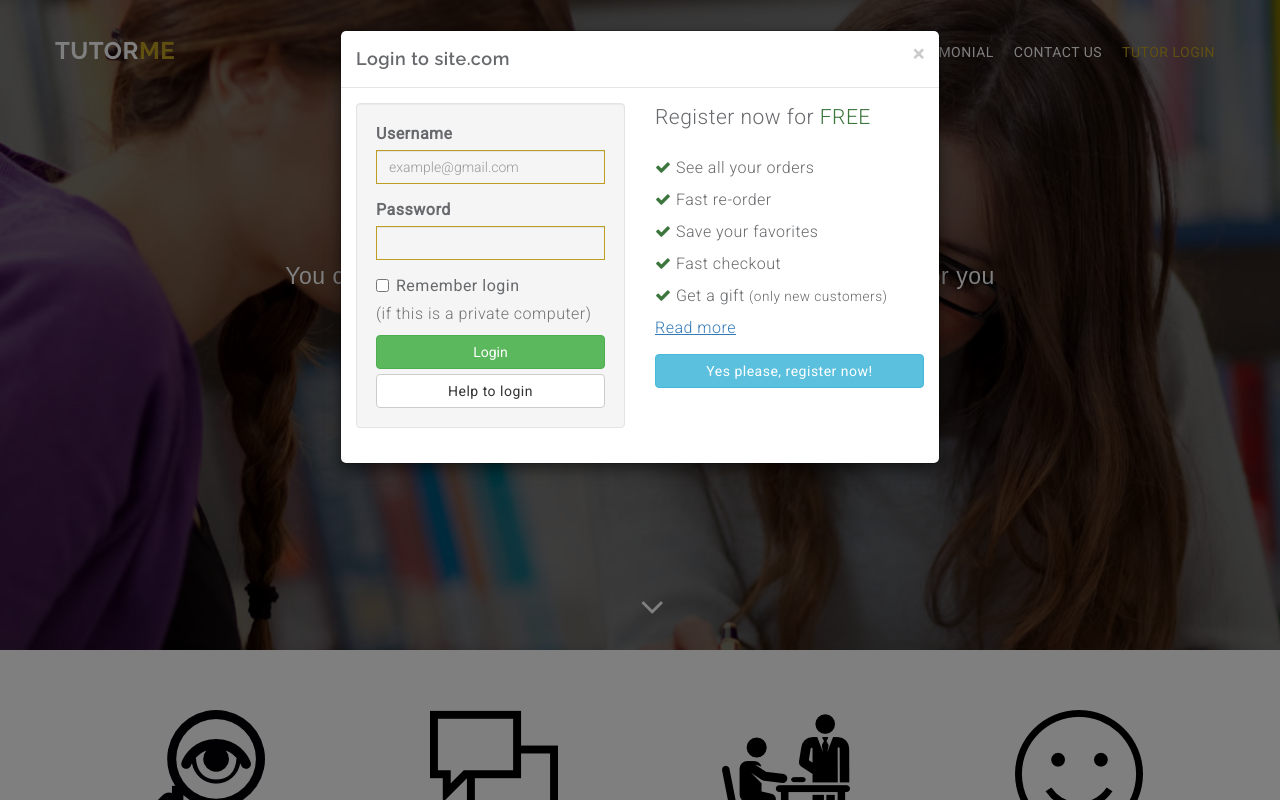
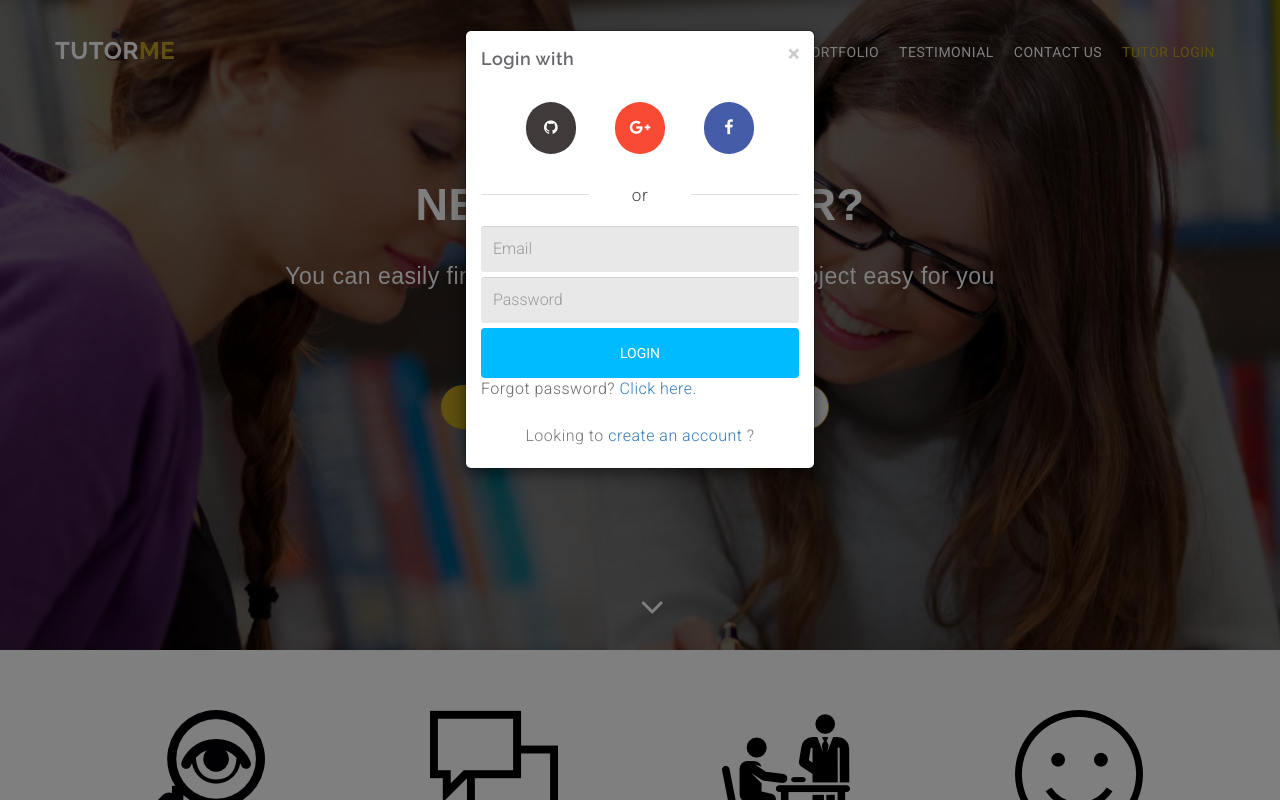
Before and after one commit to omitobi/tutorme, a plain HTML site: page index.html in a window 1280 px wide. Both pictures are taken after a click on the link "TUTOR LOGIN". Shown: the top 800 px of the page. Drawn offline with Linux system fonts and the light colour scheme.

Commit message:
Reform login modal

```diff
--- /dev/null
+++ b/css/login-register.css
@@ -0,0 +1,231 @@
+/*
+ *
+ * login-register modal
+ * Autor: Creative Tim
+ * Web-autor: creative.tim
+ * Web script: http://creative-tim.com
+ *
+ */
+
+/*  Shake animation  */
+
+@charset "UTF-8";
+
+.animated {
+  -webkit-animation-duration: 1s;
+	   -moz-animation-duration: 1s;
+	     -o-animation-duration: 1s;
+	        animation-duration: 1s;
+	-webkit-animation-fill-mode: both;
+	   -moz-animation-fill-mode: both;
+	     -o-animation-fill-mode: both;
+	        animation-fill-mode: both;
+}
+
+.animated.hinges {
+	-webkit-animation-duration: 2s;
+	   -moz-animation-duration: 2s;
+	     -o-animation-duration: 2s;
+	        animation-duration: 2s;
+}
+
+.animated.slow {
+	-webkit-animation-duration: 3s;
+	   -moz-animation-duration: 3s;
+	     -o-animation-duration: 3s;
+	        animation-duration: 3s;
+}
+
+.animated.snail {
+	-webkit-animation-duration: 4s;
+	   -moz-animation-duration: 4s;
+	     -o-animation-duration: 4s;
+	        animation-duration: 4s;
+}
+
+@-webkit-keyframes shake {
+	0%, 100% {-webkit-transform: translateX(0);}
+	10%, 30%, 50%, 70%, 90% {-webkit-transform: translateX(-10px);}
+	20%, 40%, 60%, 80% {-webkit-transform: translateX(10px);}
+}
+
+@-moz-keyframes shake {
+	0%, 100% {-moz-transform: translateX(0);}
+	10%, 30%, 50%, 70%, 90% {-moz-transform: translateX(-10px);}
+	20%, 40%, 60%, 80% {-moz-transform: translateX(10px);}
+}
+
+@-o-keyframes shake {
+	0%, 100% {-o-transform: translateX(0);}
+	10%, 30%, 50%, 70%, 90% {-o-transform: translateX(-10px);}
+	20%, 40%, 60%, 80% {-o-transform: translateX(10px);}
+}
+
+@keyframes shake {
+	0%, 100% {transform: translateX(0);}
+	10%, 30%, 50%, 70%, 90% {transform: translateX(-10px);}
+	20%, 40%, 60%, 80% {transform: translateX(10px);}
+}
+
+.shake {
+	-webkit-animation-name: shake;
+	-moz-animation-name: shake;
+	-o-animation-name: shake;
+	animation-name: shake;
+}
+
+.login .modal-dialog{
+    width: 350px;
+}
+.login .modal-footer{
+    border-top: 0;
+    margin-top: 0px;
+    padding: 10px 20px 20px;
+}
+.login .modal-header {
+    border: 0 none;
+    padding: 15px 15px 15px;
+/*     padding: 11px 15px; */
+}
+.login .modal-body{
+/*     background-color: #eeeeee; */
+}
+.login .division {
+    float: none;
+    margin: 0 auto 18px;
+    overflow: hidden;
+    position: relative;
+    text-align: center;
+    width: 100%;
+}
+.login .division .line {
+    border-top: 1px solid #DFDFDF;
+    position: absolute;
+    top: 10px;
+    width: 34%;
+}
+.login .division .line.l {
+    left: 0;
+}
+.login .division .line.r {
+    right: 0;
+}
+.login .division span {
+    color: #424242;
+    font-size: 17px;
+}
+.login .box .social {
+    float: none;
+    margin: 0 auto 30px;
+    text-align: center;
+}
+
+.login .social .circle{
+    background-color: #EEEEEE;
+    color: #FFFFFF;
+    border-radius: 100px;
+    display: inline-block;
+    margin: 0 17px;
+    padding: 15px;
+}
+.login .social .circle .fa{
+    font-size: 16px;
+}
+.login .social .facebook{
+    background-color: #455CA8;
+    color: #FFFFFF;
+}
+.login .social .google{
+    background-color: #F74933;
+}
+.login .social .github{
+    background-color: #403A3A;
+}
+.login .facebook:hover{
+    background-color: #6E83CD;
+}
+.login .google:hover{
+    background-color: #FF7566;
+}
+.login .github:hover{
+    background-color: #4D4D4d;;
+}
+.login .forgot {
+    color: #797979;
+    margin-left: 0;
+    overflow: hidden;
+    text-align: center;
+    width: 100%;
+}
+.login .btn-login, .registerBox .btn-register{
+    background-color: #00BBFF;
+    border-color: #00BBFF;
+    border-width: 0;
+    color: #FFFFFF;
+    display: block;
+    margin: 0 auto;
+    padding: 15px 50px;
+    text-transform: uppercase;
+    width: 100%;
+}
+.login .btn-login:hover, .registerBox .btn-register:hover{
+    background-color: #00A4E4;
+    color: #FFFFFF;
+}
+.login .form-control{
+    border-radius: 3px;
+    background-color: rgba(0, 0, 0, 0.09);
+    box-shadow: 0 1px 0px 0px rgba(0, 0, 0, 0.09) inset;
+    color: #FFFFFF;
+}
+.login .form-control:hover{
+    background-color: rgba(0,0,0,.16);
+}
+.login .form-control:focus{
+    box-shadow: 0 1px 0 0 rgba(0, 0, 0, 0.04) inset;
+    background-color: rgba(0,0,0,0.23);
+    color: #FFFFFF;
+}
+.login .box .form input[type="text"], .login .box .form input[type="password"] {
+    border-radius: 3px;
+    border: none;
+    color: #333333;
+    font-size: 16px;
+    height: 46px;
+    margin-bottom: 5px;
+    padding: 13px 12px;
+    width: 100%;
+}
+
+
+@media (max-width:400px){
+    .login .modal-dialog{
+        width: 100%;
+    }
+}
+
+.big-login, .big-register{
+    background-color: #00bbff;
+    color: #FFFFFF;
+    border-radius: 7px;
+    border-width: 2px;
+    font-size: 14px;
+    font-style: normal;
+    font-weight: 200;
+    padding: 16px 60px;
+    text-transform: uppercase;
+    transition: all 0.3s ease 0s;
+}
+.big-login:hover{
+    background-color: #00A4E4;
+    color: #FFFFFF;
+}
+.big-register{
+    background-color: rgba(0,0,0,.0);
+    color: #00bbff;
+    border-color: #00bbff;
+}
+.big-register:hover{
+    border-color: #00A4E4;
+    color:  #00A4E4;
+}
--- a/index.html
+++ b/index.html
@@ -13,6 +13,7 @@
     <link rel="stylesheet" type="text/css" href="css/bootstrap.min.css">
     <link rel="stylesheet" type="text/css" href="css/animate.css">
     <link rel="stylesheet" type="text/css" href="css/style.css">
+    <link rel="stylesheet" type="text/css" href="css/login-register.css">
     <!-- =======================================================
         Theme Name: Baker
         Theme URL: https://bootstrapmade.com/baker-free-onepage-bootstrap-theme/
@@ -47,7 +48,7 @@
                 <li class=""><a href="#testimonial">Testimonial</a></li>
                 <!--<li class=""><a href="#blog">Blog</a></li>-->
                 <li class=""><a href="#contact">Contact Us</a></li>
-                <li class=""><a href="#" data-toggle="modal" data-target="#loginModal">Tutor Login</a></li>
+                <li class=""><a href="#" onclick="openLoginModal()">Tutor Login</a></li>
               </ul>
             </div>
           </div>
@@ -64,7 +65,7 @@
               <div class="brn-btn">
                 <a href="search.html#searcher" class="btn btn-download">Find it here!</a>
                 <!--<a href="#" class="btn btn-more">Find it here!</a>-->
-                <button type="button" class="btn btn-more" data-toggle="modal" data-target="#loginModal">Tutor Login</button>
+                <button type="button" href="#" onclick="openRegisterModal()" class="btn btn-more" >Register as a Tutor</button>
               </div>
               <div class="overlay-detail">
                 <a href="#feature"><i class="fa fa-angle-down"></i></a>
@@ -389,21 +390,93 @@
     <!---->
   </div>
 
+    <!--Signup or Login Modal-->
+
+
+    <div class="modal fade login" id="registrationModal">
+      <div class="modal-dialog login animated">
+      <div class="modal-content">
+        <div class="modal-header">
+          <button type="button" class="close" data-dismiss="modal" aria-hidden="true">&times;</button>
+          <h4 class="modal-title">Login with</h4>
+        </div>
+        <div class="modal-body">
+          <div class="box">
+            <div class="content">
+              <div class="social">
+                <a class="circle github" href="#">
+                  <i class="fa fa-github fa-fw"></i>
+                </a>
+                <a id="google_login" class="circle google" href="#">
+                  <i class="fa fa-google-plus fa-fw"></i>
+                </a>
+                <a id="facebook_login" class="circle facebook" href="#">
+                  <i class="fa fa-facebook fa-fw"></i>
+                </a>
+              </div>
+              <div class="division">
+                <div class="line l"></div>
+                <span>or</span>
+                <div class="line r"></div>
+              </div>
+              <div class="error"></div>
+              <div class="form loginBox">
+                <form method="" action="profile.html" accept-charset="UTF-8">
+                  <input id="email" class="form-control" type="text" placeholder="Email" name="email">
+                  <input id="password" class="form-control" type="password" placeholder="Password" name="password">
+                  <input class="btn btn-default btn-login" type="button" value="Login" onclick="loginAjax()">
+                  <span>Forgot password? <a href="" data-toggle="dismiss">Click here.</a></span>
+                </form>
+              </div>
+            </div>
+          </div>
+          <div class="box">
+            <div class="content registerBox" style="display:none;">
+              <div class="form">
+                <form method="" html="{:multipart=>true}" data-remote="true" action="" accept-charset="UTF-8">
+                  <input id="email" class="form-control" type="text" placeholder="Email" name="email">
+                  <input id="password" class="form-control" type="password" placeholder="Password" name="password">
+                  <input id="password_confirmation" class="form-control" type="password" placeholder="Repeat Password" name="password_confirmation">
+                  <input class="btn btn-default btn-register" type="button" value="Create account" name="commit">
+                </form>
+              </div>
+            </div>
+          </div>
+        </div>
+        <div class="modal-footer">
+          <div class="forgot login-footer">
+                            <span>Looking to
+                                 <a href="javascript: showRegisterForm();">create an account</a>
+                            ?</span>
+          </div>
+          <div class="forgot register-footer" style="display:none">
+            <span>Already have an account?</span>
+            <a href="javascript: showLoginForm();">Login</a>
+          </div>
+        </div>
+      </div>
+    </div>
+    </div>
+
+
+
+
+
     <!--Login modal starts-->
 
-    <div id="loginModal" class="modal fade" role="dialog">
-      <!--Credit: http://bootsnipp.com/snippets/featured/login-form-in-modal-->
+    <!--<div id="loginModal" class="modal fade" role="dialog">
+      &lt;!&ndash;Credit: http://bootsnipp.com/snippets/featured/login-form-in-modal&ndash;&gt;
       <div class="modal-dialog">
         <div class="modal-content">
           <div class="modal-header">
             <button type="button" class="close" data-dismiss="modal"><span aria-hidden="true">×</span><span class="sr-only">Close</span></button>
-            <h4 class="modal-title" id="myModalLabel">Login to site.com</h4>
+            <h4 class="modal-title" id="myModalLabel">Login</h4>
           </div>
           <div class="modal-body">
             <div class="row">
               <div class="col-xs-6">
                 <div class="well">
-                  <form id="loginForm" method="POST" action="/login/" novalidate="novalidate">
+                  <form id="loginForm" method="POST" action="profile.html" novalidate="novalidate">
                     <div class="form-group">
                       <label for="username" class="control-label">Username</label>
                       <input type="text" class="form-control" id="username" name="username" value="" required="" title="Please enter you username" placeholder="example@gmail.com">
@@ -422,27 +495,25 @@
                       <p class="help-block">(if this is a private computer)</p>
                     </div>
                     <button type="submit" class="btn btn-success btn-block">Login</button>
-                    <a href="/forgot/" class="btn btn-default btn-block">Help to login</a>
+                    <a href="#" class="btn btn-default btn-block">Help to login</a>
                   </form>
                 </div>
               </div>
               <div class="col-xs-6">
-                <p class="lead">Register now for <span class="text-success">FREE</span></p>
+                <p class="lead">Become a Tutor, <span class="text-success">FREE!</span></p>
                 <ul class="list-unstyled" style="line-height: 2">
-                  <li><span class="fa fa-check text-success"></span> See all your orders</li>
-                  <li><span class="fa fa-check text-success"></span> Fast re-order</li>
-                  <li><span class="fa fa-check text-success"></span> Save your favorites</li>
-                  <li><span class="fa fa-check text-success"></span> Fast checkout</li>
+                  <li><span class="fa fa-check text-success"></span> Nice Reviews</li>
+                  <li><span class="fa fa-check text-success"></span> Profile</li>
                   <li><span class="fa fa-check text-success"></span> Get a gift <small>(only new customers)</small></li>
-                  <li><a href="/read-more/"><u>Read more</u></a></li>
+                  <li><a href="#service" data-dismiss="modal"><u>Read more</u></a></li>
                 </ul>
-                <p><a href="/new-customer/" class="btn btn-info btn-block">Yes please, register now!</a></p>
+                <p><a href="" class="btn btn-info btn-block" data-dismiss="modal" data-toggle="modal" data-target="#registrationModal">Yes please, register now!</a></p>
               </div>
             </div>
           </div>
         </div>
       </div>
-    </div>
+    </div>-->
     <!--Login modal ends-->
 
 
@@ -452,6 +523,7 @@
     <script src="js/wow.js"></script>
     <script src="js/jquery.bxslider.min.js"></script>
     <script src="js/custom.js"></script>
+    <script src="js/js.js"></script>
     <script src="contactform/contactform.js"></script>
 
   </body>
--- /dev/null
+++ b/js/js.js
@@ -0,0 +1,70 @@
+/*
+ *
+ * login-register modal
+ * Autor: Creative Tim
+ * Web-autor: creative.tim
+ * Web script: http://creative-tim.com
+ *
+ */
+function showRegisterForm(){
+    $('.loginBox').fadeOut('fast',function(){
+        $('.registerBox').fadeIn('fast');
+        $('.login-footer').fadeOut('fast',function(){
+            $('.register-footer').fadeIn('fast');
+        });
+        $('.modal-title').html('Register with');
+    });
+    $('.error').removeClass('alert alert-danger').html('');
+
+}
+function showLoginForm(){
+    $('#registrationModal .registerBox').fadeOut('fast',function(){
+        $('.loginBox').fadeIn('fast');
+        $('.register-footer').fadeOut('fast',function(){
+            $('.login-footer').fadeIn('fast');
+        });
+
+        $('.modal-title').html('Login with');
+    });
+    $('.error').removeClass('alert alert-danger').html('');
+}
+
+function openLoginModal(){
+    showLoginForm();
+    setTimeout(function(){
+        $('#registrationModal').modal('show');
+    }, 230);
+
+}
+function openRegisterModal(){
+    showRegisterForm();
+    setTimeout(function(){
+        $('#registrationModal').modal('show');
+    }, 230);
+
+}
+
+function loginAjax(){
+    window.location.replace('profile.html');
+    /*   Remove this comments when moving to server
+     $.post( "/login", function( data ) {
+     if(data == 1){
+     window.location.replace("/home");
+     } else {
+     shakeModal();
+     }
+     });
+     */
+
+    /*   Simulate error message from the server   */
+    // shakeModal();
+}
+
+function shakeModal(){
+    $('#registrationModal .modal-dialog').addClass('shake');
+    $('.error').addClass('alert alert-danger').html("Invalid email/password combination");
+    $('input[type="password"]').val('');
+    setTimeout( function(){
+        $('#registrationModal .modal-dialog').removeClass('shake');
+    }, 1000 );
+}
```
Also changed, not shown: profile.html (+1 -1 lines).
